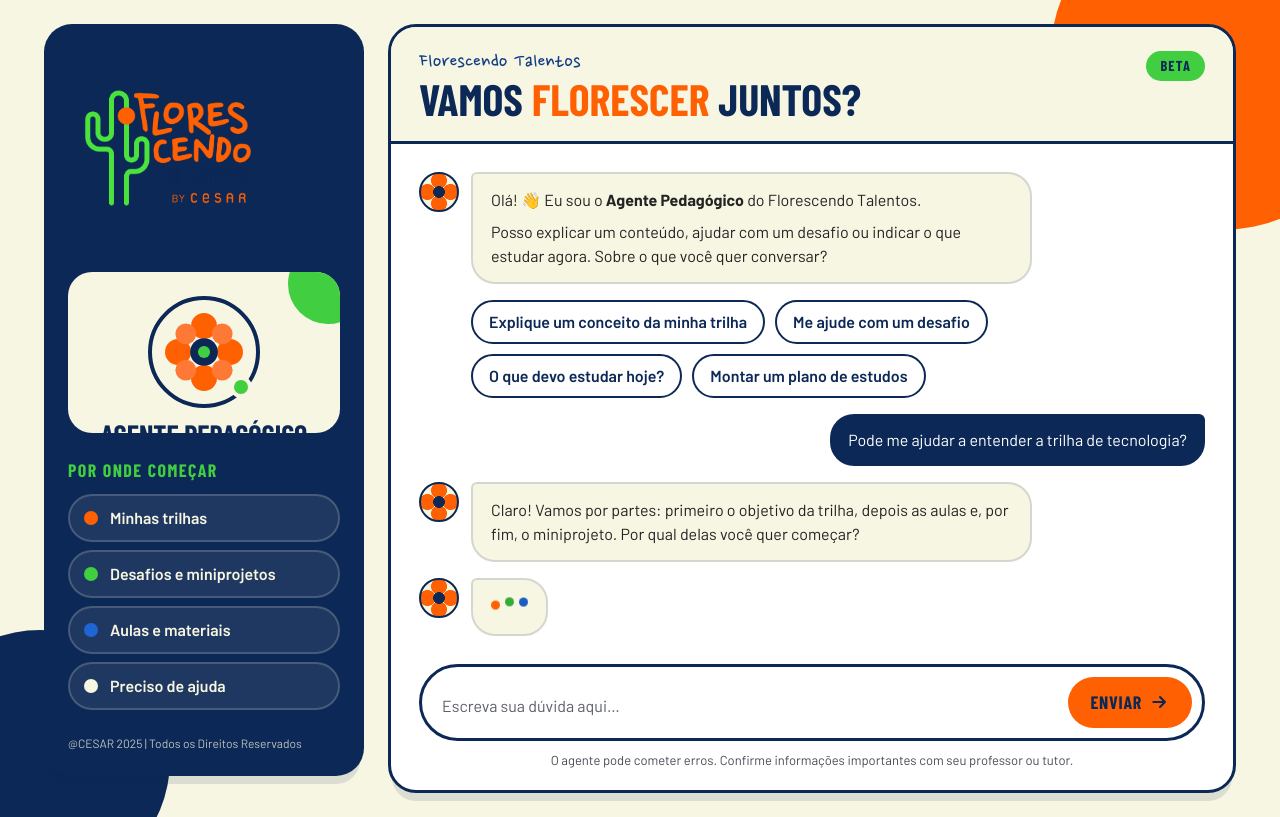
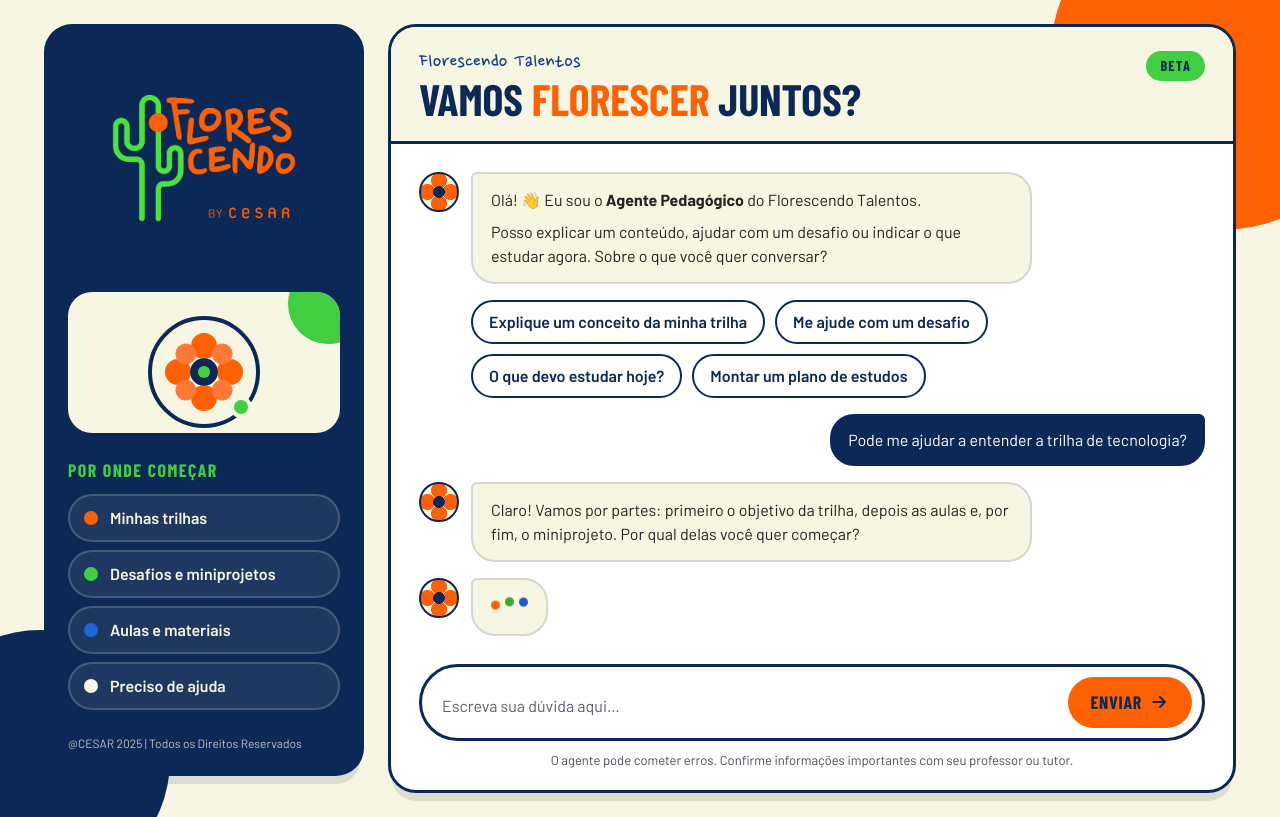
Before and after one commit to pft-tech/Agente-PFT, a plain HTML site: page index.html in a window 1280 px wide. Drawn offline with nearby package versions, Linux system fonts and the light colour scheme.

Commit message:
Update style.css

```diff
--- a/assets/css/style.css
+++ b/assets/css/style.css
@@ -118,10 +118,16 @@ button, textarea { font: inherit; color: inherit; }
 }
 
 .brand {
-  display: flex; align-items: center; gap: 12px;
-  color: inherit; text-decoration: none;
+  display: flex;
+  justify-content: center;
 }
-.brand__logo { display: block; width: 200px; height: auto; }
+
+.brand__logo {
+  display: block;
+  width: 100%;
+  max-width: 220px;
+  height: auto;
+}
 .brand__icon { width: 48px; height: 48px; flex: none; }
 .brand__text { display: flex; flex-direction: column; }
 .brand__name {
```
